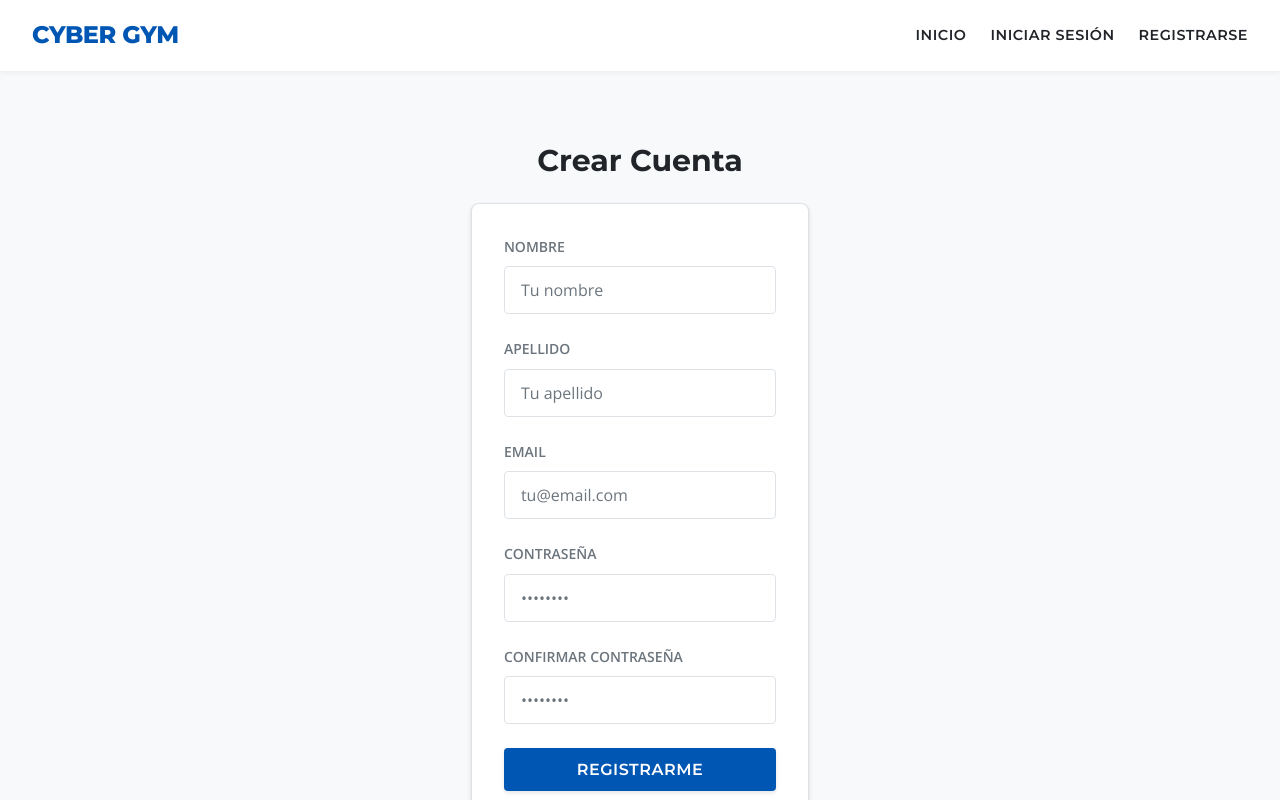
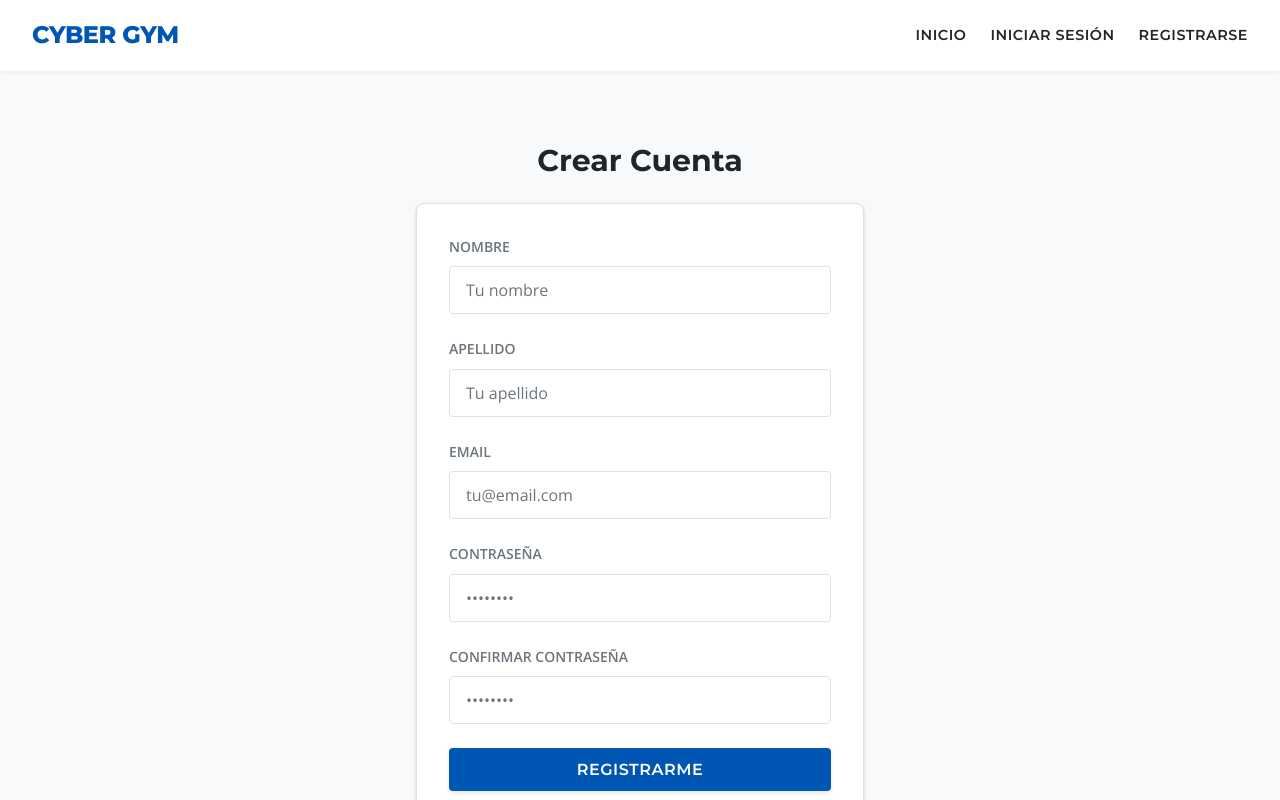
Before and after one commit to UCC-ArqSoft1/proyecto2025-vidal-don-pappalardo-galaverna, a React (Vite) app in the folder frontend/: page /signup in a window 1280 px wide. Shown: the top 800 px of the page. Built offline with nearby package versions, Linux system fonts and the light colour scheme.

Commit message:
Update CyberLayout component for improved styling and structure
- Changed the main layout class from 'min-h-screen flex flex-col' to 'sport-layout' for better styling.
- Updated the main section class from 'flex-grow container mx-auto px-4 py-8' to 'sport-main' to enhance layout consistency.

```diff
--- a/frontend/src/components/layout/CyberLayout.tsx
+++ b/frontend/src/components/layout/CyberLayout.tsx
@@ -41,7 +41,7 @@ const CyberLayout: React.FC<CyberLayoutProps> = ({ children }) => {
   }
 
   return (
-    <div className="min-h-screen flex flex-col">
+    <div className="sport-layout">
       <nav className="sport-navbar">
         <div className="sport-logo">CYBER GYM</div>
         <div className="sport-nav-links">
@@ -54,7 +54,7 @@ const CyberLayout: React.FC<CyberLayoutProps> = ({ children }) => {
         </div>
       </nav>
 
-      <main className="flex-grow container mx-auto px-4 py-8">
+      <main className="sport-main">
         {children}
       </main>
 
```
